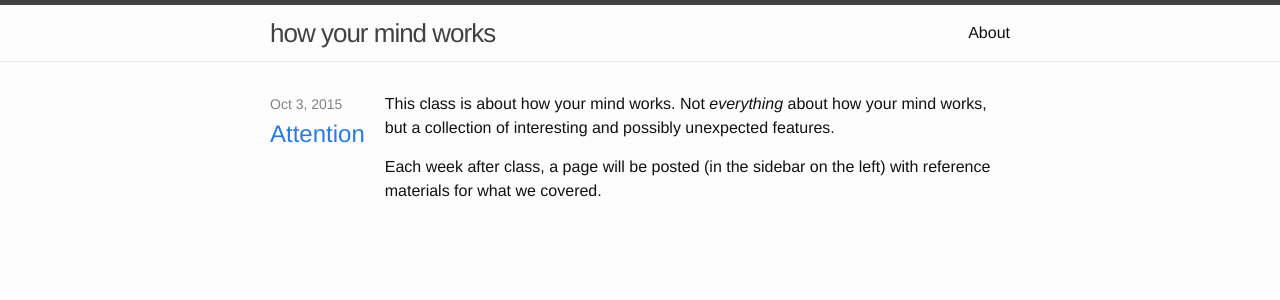
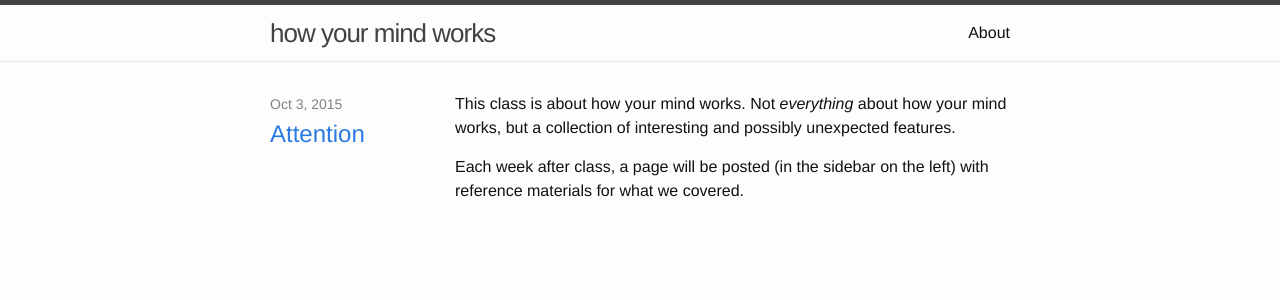
Before and after one commit to akenney/mind-cascade, a Jekyll site: the page built from index.html, in a window 1280 px wide. Shown: the top 300 px of the page. Built offline with Jekyll 4.4.1, drawn with Linux system fonts in a browser that asks for light colours.

Commit message:
apparently flexbox only works in new browsers

```diff
--- a/_sass/_layout.scss
+++ b/_sass/_layout.scss
@@ -243,16 +243,14 @@
     font-size: 12px;
 }
 
-.home {
-    display: flex;
-    flex-direction: row;
-}
-
 .left-column {
-    flex-grow: 4;
     margin-right: 20px;
+    max-width: 20%;
+    float: left;
+    vertical-align: top;
 }
 
 .right-column {
-    flex-grow: 6;
+    max-width: 75%;
+    float: right;
 }
```
